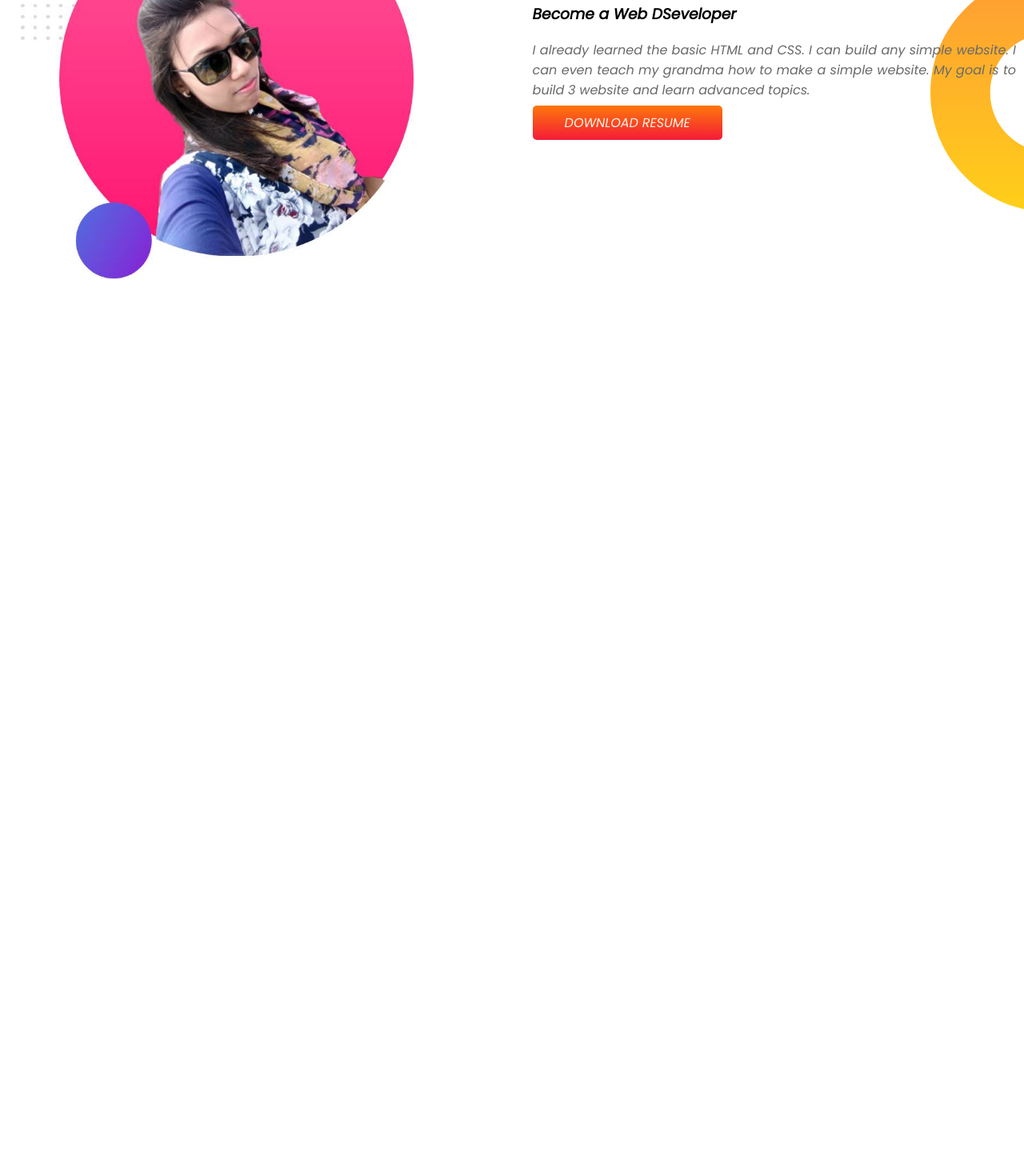
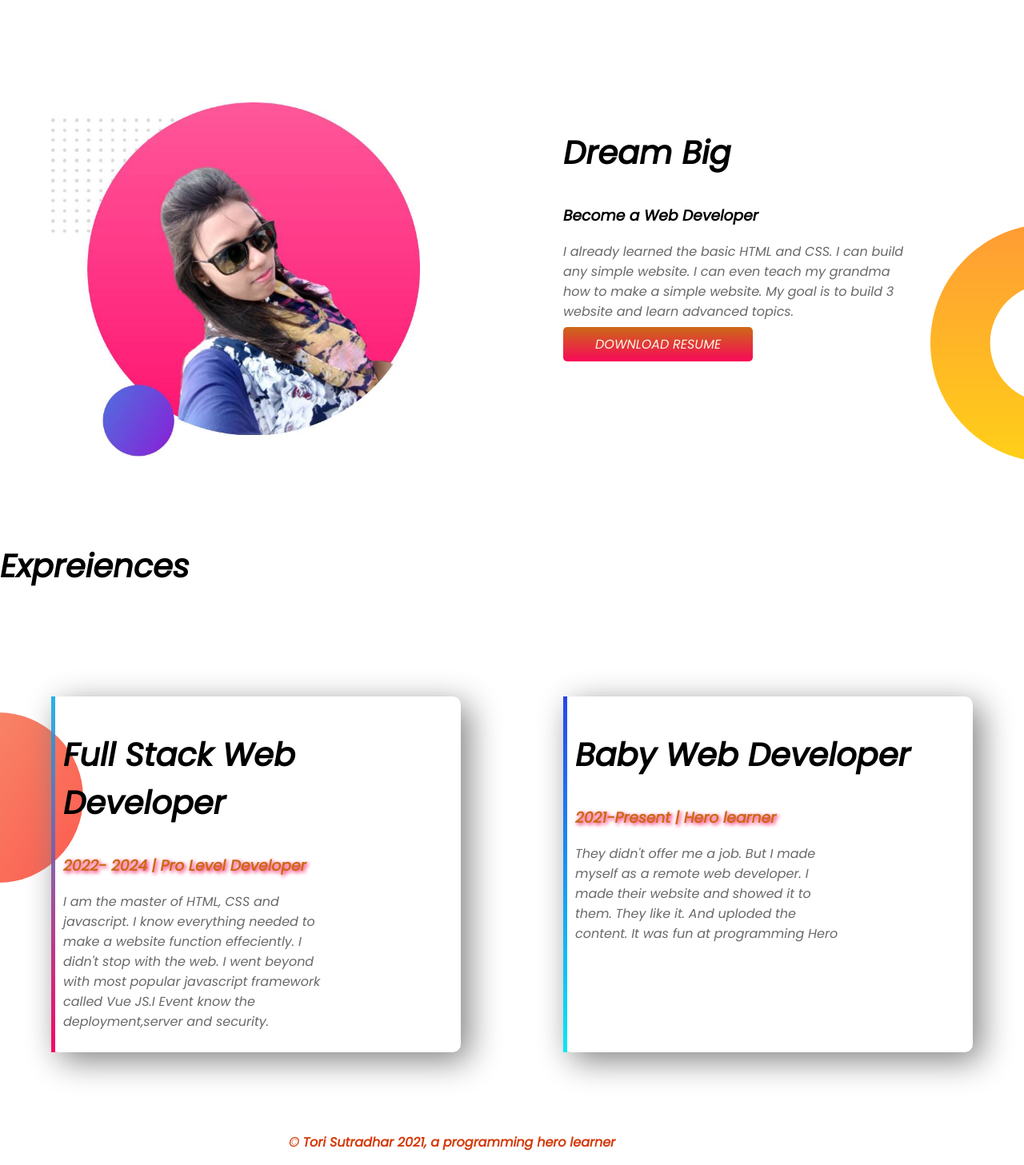
Before and after one commit to torisd560/developer-protfolio, a plain HTML site: page index.html in a window 1280 px wide. Shown: the part 791-2248 px from the top of the page at 80% size. Before the commit the page ends 1297 px from the top, so only its background shows below. Drawn offline with Linux system fonts and the light colour scheme.

Commit message:
added new style

```diff
--- a/index.html
+++ b/index.html
@@ -13,10 +13,10 @@
 </head>
 
 <body>
-    <section class="top-banner">
+    <section class="top-banner flexible-container ">
         <div class="half-width">
             <h1>Welcome To</h1>
-            <h1><span class="blue">Tori Sutradhar</span> World!!</h1>
+            <h1><span class="orange">Tori Sutradhar</span> World!!</h1>
             <h3>I'm a Super Human</h3>
             <p>Hey I'm Tori.I'm a very simple persion.I don't like complexity.Web deveopment is my passoion .I want to
                 be
@@ -35,20 +35,42 @@
             <img src="images/lipi.jpg" alt="tori.com"><br>
         </div>
     </section>
-    <section class="dream-big">
+    <section class="dream-big flexible-container">
         <div class="half-width">
             <img src="images/tori.jpg" alt="tori.com">
 
         </div>
         <div class="half-width">
             <h1>Dream Big</h1>
-            <h3>Become a Web DSeveloper</h3>
+            <h3>Become a Web Developer</h3>
             <p>I already learned the basic HTML and CSS. I can build any simple website. I can even teach my grandma how
                 to make a simple website. My goal is to build 3 website and learn advanced topics.</p>
             <a class="link-button" target="_blank" href="https://github.com/torisd560">DOWNLOAD RESUME</a>
         </div>
     </section>
-
+    <section class="expreience-area">
+        <h1>Expreiences</h1>
+        <div class="flexible-container">
+            <div id="fullstack-dev" class="expreience-item">
+                <h1>Full Stack Web Developer</h1>
+                <h3 class="orange">2022- 2024 | Pro Level Developer</h3>
+                <p>I am the master of HTML, CSS and javascript. I know everything needed to make a website function
+                    effeciently. I didn't stop with the web. I went beyond with most popular javascript framework called
+                    Vue
+                    JS.I Event know the deployment,server and security. </p>
+            </div>
+            <div id="expreience-web-dev" class="expreience-item">
+                <h1>Baby Web Developer</h1>
+                <h3 class="orange">2021-Present | Hero learner </h3>
+                <p>They didn't offer me a job. But I made myself as a remote web developer. I made their website and
+                    showed
+                    it to them. They like it. And uploded the content. It was fun at programming Hero</p>
+            </div>
+        </div>
+    </section>
+    <footer>
+        <p>© Tori Sutradhar 2021, a programming hero learner</p>
+    </footer>
 
 </body>
 
--- a/style.css
+++ b/style.css
@@ -7,13 +7,18 @@ h1{
 
     font-size: 40px;
 }
+h2{
+   font-size: 25px;
+}
 p{
     color: dimgrey;
-    text-align: justify;
-    padding-right: 10px;
+
+    padding-right: 150px;
+
+
 
 }
-.blue{
+.orange{
     color:rgb(204, 105, 23);
     text-shadow:2px 2px 5px rgb(248, 8, 88);
 }
@@ -27,30 +32,28 @@ p{
     font-style: italic;
     font-size: large;
     font-weight: 300;
-    color:#0f59bb;
+
 }
 
 .link-button{
 
     text-decoration: none;
-    background-image: linear-gradient(rgb(253, 120, 11),rgb(245, 27, 56));
+    background-image: linear-gradient(rgb(204, 105, 23),rgb(248, 8, 88));
     border-radius: 5px;
     color: oldlace;
     padding:10px 40px;
     font-weight: 800px;
 }
-section{
+.flexible-container{
     display: flex;
-    margin-bottom: 150px;
+    margin-bottom: 100px;
+    padding-top: 100px;
 
 
 }
 .half-width{
     width: 50%;
-    padding-left: 2%;
-
-
-
+    padding-left: 5%;
 }
 .half-width img{
     width: 80%;
@@ -64,5 +67,36 @@ section{
 .dream-big{
     background-image: url(images/dream-bg.png);
     background-repeat: no-repeat;
-    background-position: right;
+    background-position: right bottom;
+
 }
+.expreience-item{
+    width: 40%;
+    box-shadow:10px 10px 40px gray;
+    margin-left: 5%;
+    margin-right: 5%;
+    padding:10px;
+    border-radius: 10px;
+
+}
+.expreience-area{
+    background-image: url(images/exp-bg.png);
+    background-repeat: no-repeat;
+    background-position: left;
+
+}
+#expreience-web-dev{
+    border-left:5px solid;
+    border-image: linear-gradient(rgba(11, 45, 235, 0.884),rgb(11, 231, 247));
+    border-image-slice: 1;
+}
+#fullstack-dev{
+    border-left: 5px solid ;
+    border-image: linear-gradient(rgba(12, 168, 230, 0.884),rgb(248, 7, 99));
+    border-image-slice: 1;
+}
+footer p{
+    text-align: center;
+    font-weight: bold;
+    color: rgb(212, 58, 11);
+}
```
